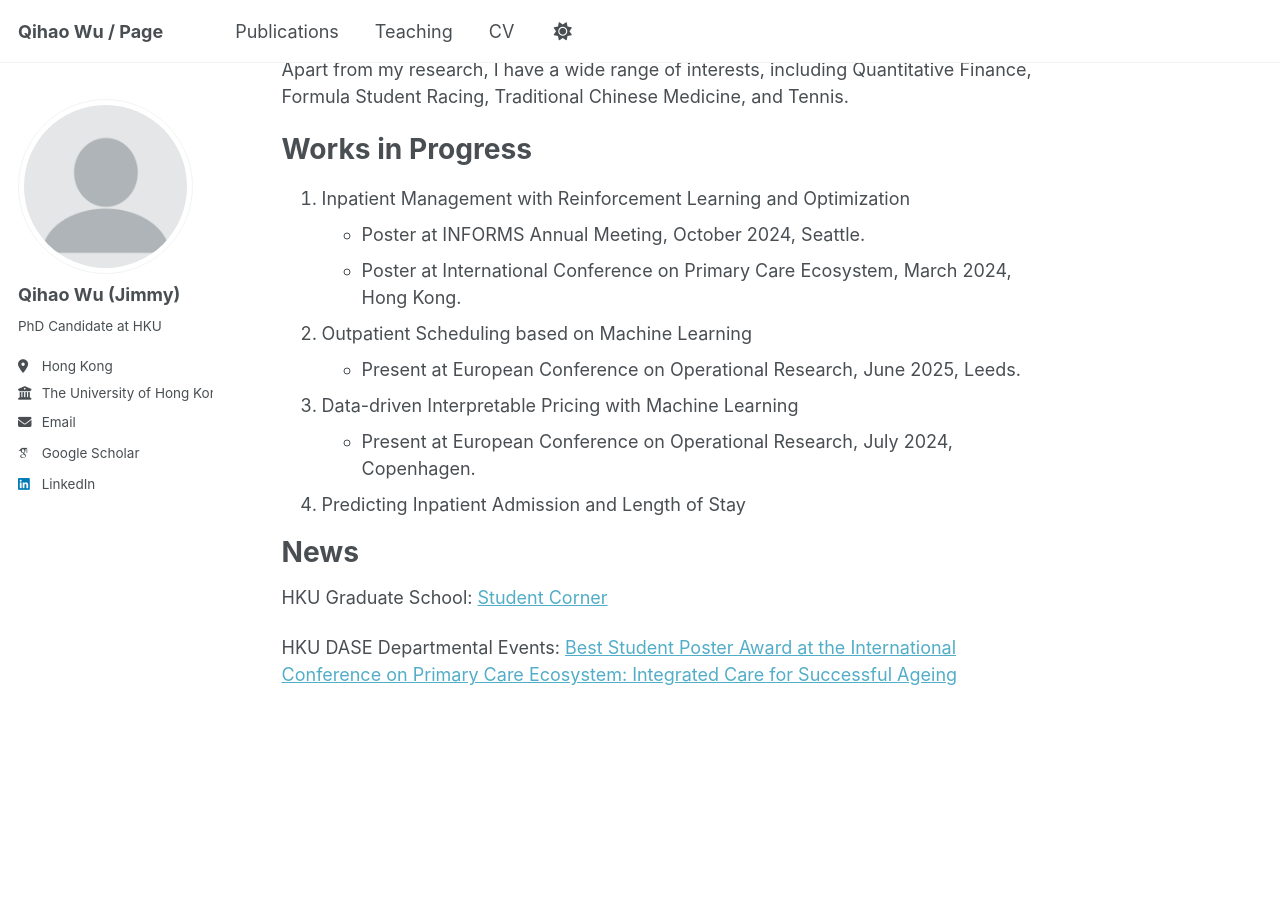
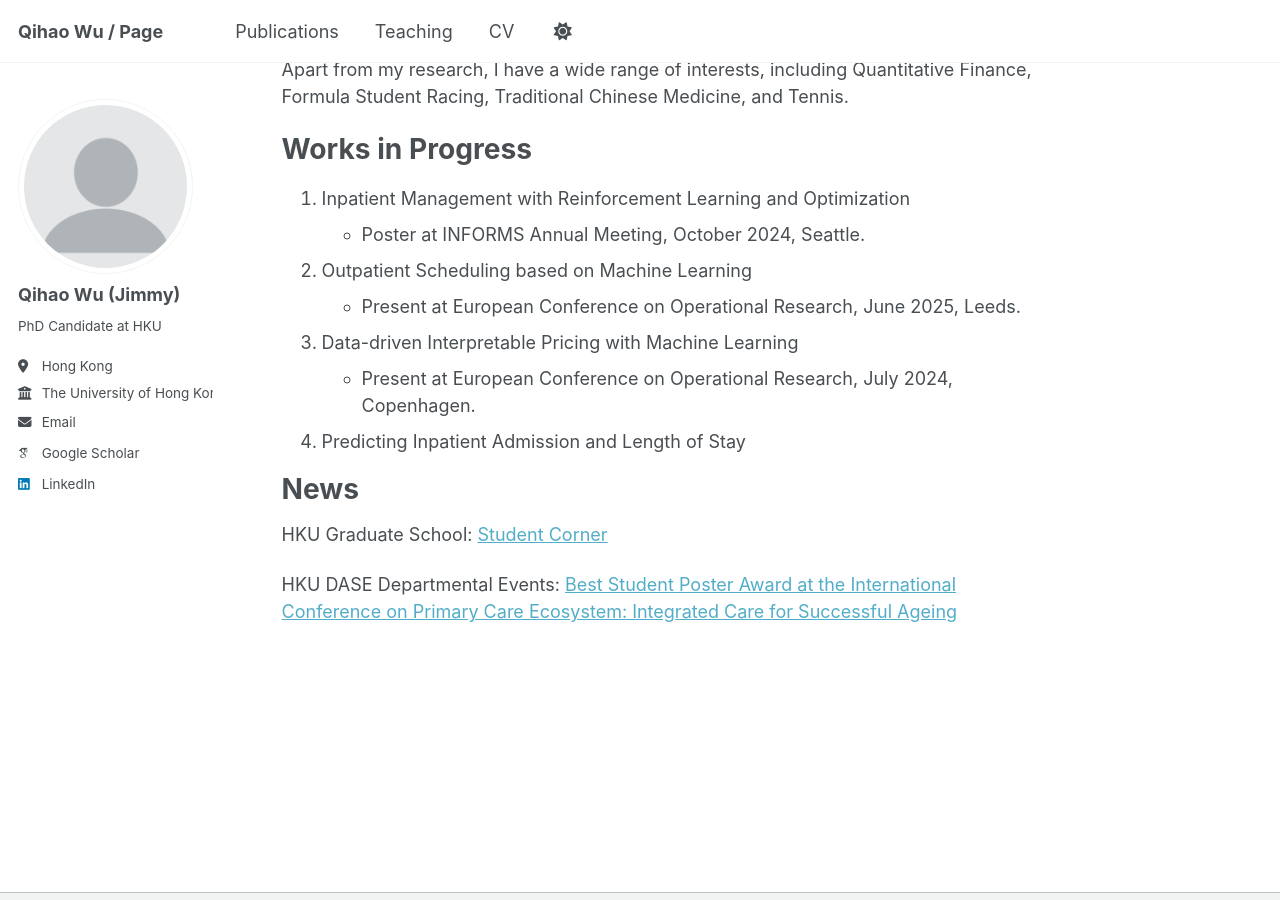
Before and after one commit to Qihao-Wu/bio, a Jekyll site: the page built from _pages/about.md, in a window 1280 px wide and 900 px high, scrolled down 391 px. Built offline with Jekyll 4.4.1, drawn with Linux system fonts in a browser that asks for light colours; some web fonts are replaced.

Commit message:
Update about.md

```diff
--- a/_pages/about.md
+++ b/_pages/about.md
@@ -23,7 +23,6 @@ Works in Progress
 ======
 1. Inpatient Management with Reinforcement Learning and Optimization
   * Poster at INFORMS Annual Meeting, October 2024, Seattle.
-  * Poster at International Conference on Primary Care Ecosystem, March 2024, Hong Kong.
 
 
 2. Outpatient Scheduling based on Machine Learning
```
